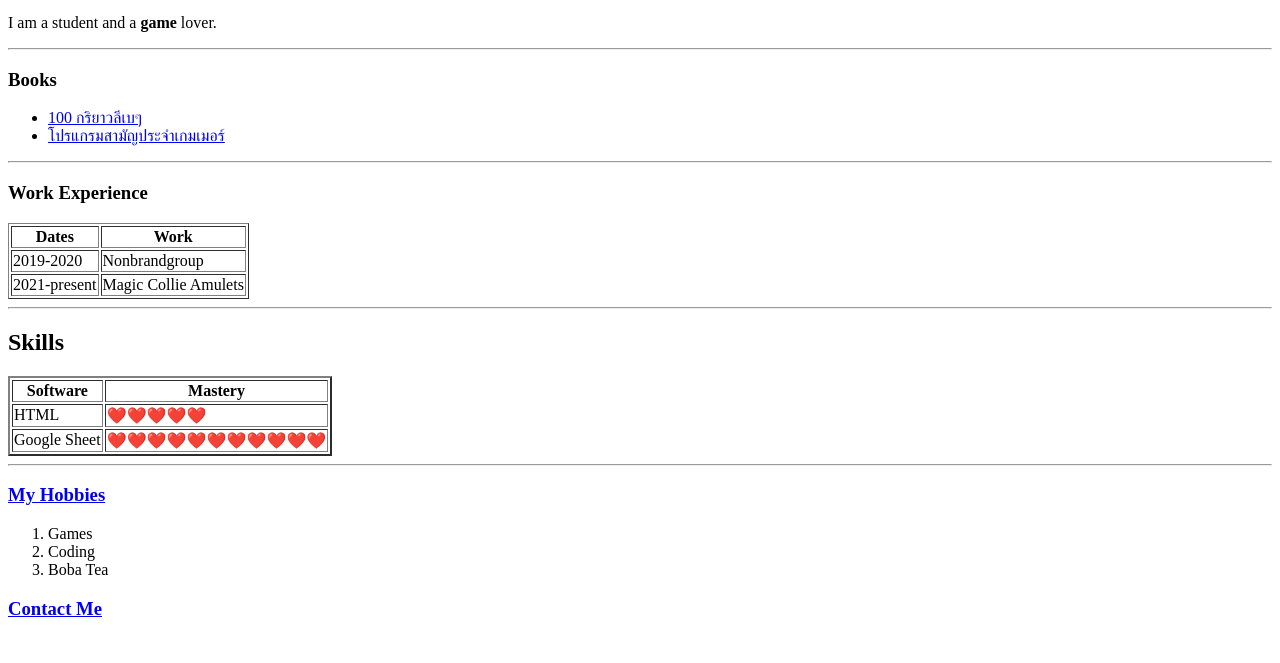
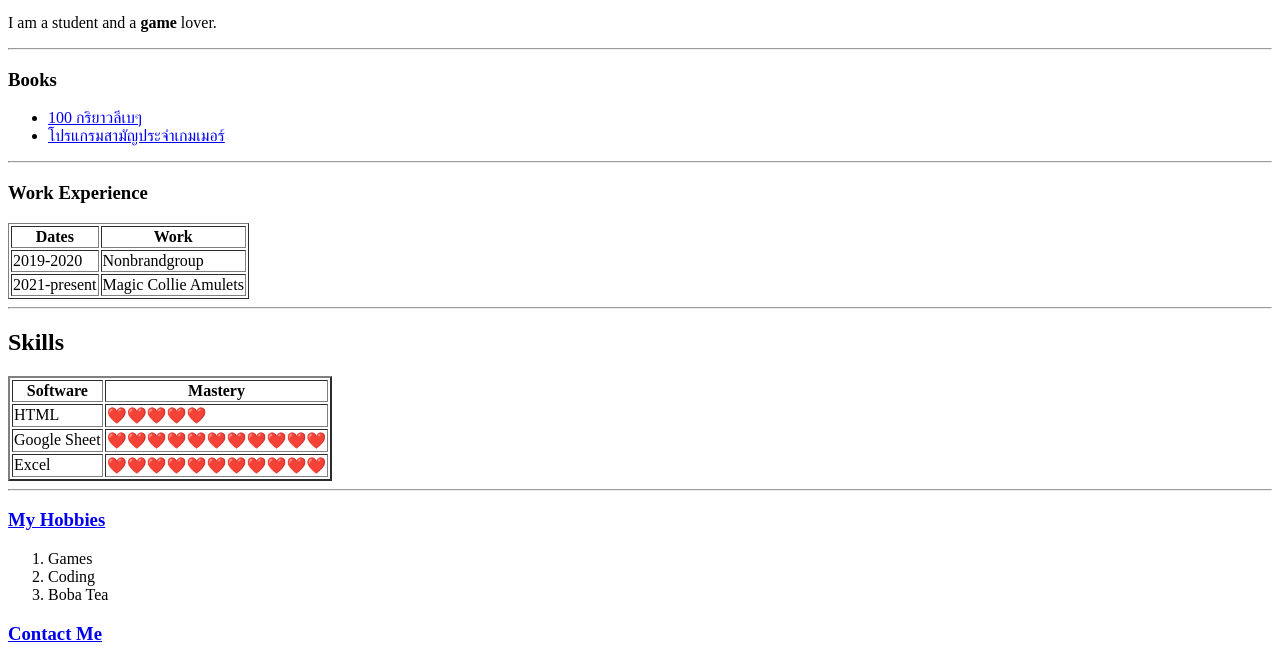
Before and after one commit to merpiquez/cv, a plain HTML site: page index.html in a window 1280 px wide. Shown: the part 172-835 px from the top of the page. Before the commit the page ends 810 px from the top, so only its background shows below. Drawn offline with Linux system fonts and the light colour scheme.

Commit message:
Update index.html

```diff
--- a/index.html
+++ b/index.html
@@ -54,6 +54,10 @@
           <td>Google Sheet</td>
           <td>❤️❤️❤️❤️❤️❤️❤️❤️❤️❤️❤️</td>
         </tr>
+        <tr>
+          <td>Excel</td>
+          <td>❤️❤️❤️❤️❤️❤️❤️❤️❤️❤️❤️</td>
+        </tr>
       </tbody>
     </table>
     <hr>
```
